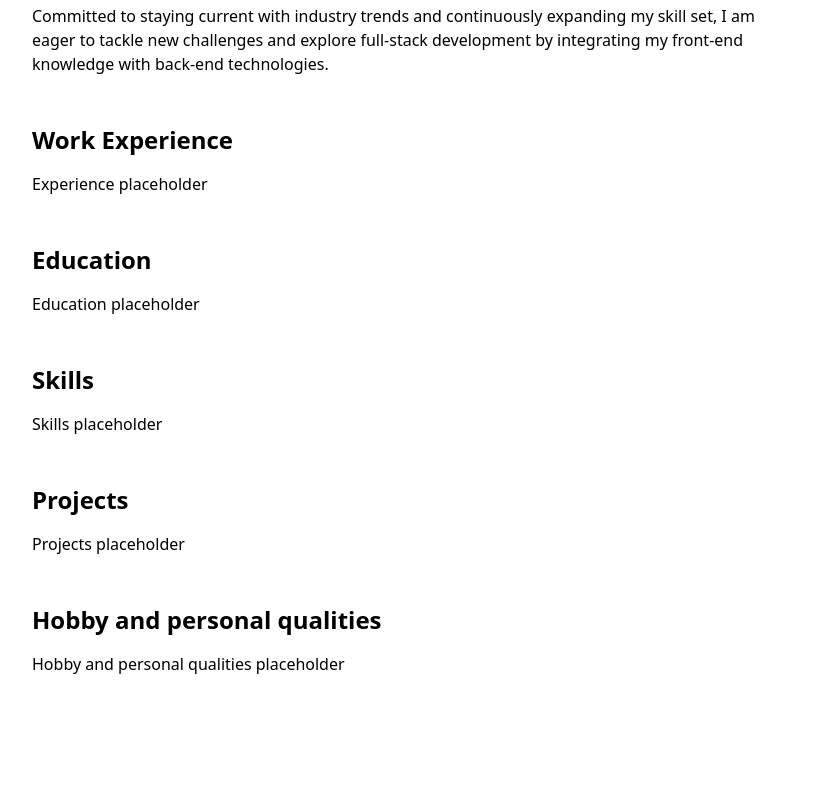
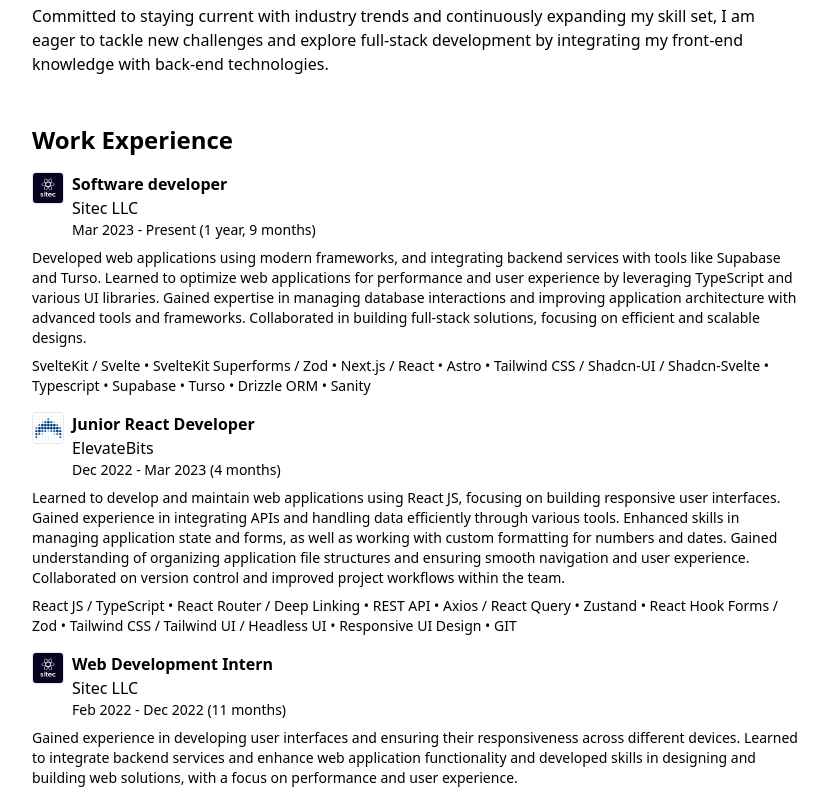
Before and after one commit to HogarStrashni/codematic-resume, a SvelteKit app: page / in a window 1280 px wide. Shown: the part 440-1238 px from the top of the page, without its empty margins (224-1052 px from the left). Before the commit the page ends 1180 px from the top, so only its background shows below. Built offline with nearby package versions, Linux system fonts and the light colour scheme.

Commit message:
implement experience section - first iteration

```diff
--- /dev/null
+++ b/src/lib/components/custom-ui/section/experience/date-range-display.svelte
@@ -0,0 +1,20 @@
+<script lang="ts">
+	import type { SvelteHTMLElements } from 'svelte/elements';
+	import { getDuration, formatDate } from '$lib/utils/date-formatter';
+	import Typography from '$lib/components/custom-ui/typography';
+
+	type ExperienceArticleProps = {
+		startDate: string;
+		endDate: string | null;
+		class?: SvelteHTMLElements['p']['class'];
+	};
+	let { startDate, endDate, class: className }: ExperienceArticleProps = $props();
+
+	const start = formatDate(startDate);
+	const end = endDate ? formatDate(endDate) : 'Present';
+	const diff = getDuration(startDate, endDate);
+</script>
+
+<Typography variant="textSmall" class={className}>
+	{`${start} - ${end} (${diff})`}
+</Typography>
--- /dev/null
+++ b/src/lib/components/custom-ui/section/experience/experience-article.svelte
@@ -0,0 +1,33 @@
+<script lang="ts">
+	import type { SvelteHTMLElements } from 'svelte/elements';
+
+	import { cn } from '$lib/utils/tailwind';
+	import Typography from '$lib/components/custom-ui/typography';
+	import { DateRangeDisplay } from '$lib/components/custom-ui/section/experience';
+	import ListTags from '$lib/components/custom-ui/list-tags';
+	import type { ExperienceData } from '$lib/data/experience-data';
+
+	type ExperienceArticleProps = {
+		articleData: ExperienceData;
+		class?: SvelteHTMLElements['article']['class'];
+	};
+	let { articleData, class: className }: ExperienceArticleProps = $props();
+
+	const { title, company, logo, startDate, endDate, description, technologies } = articleData;
+</script>
+
+<article class={cn('space-y-2', className)}>
+	<div class="flex gap-2">
+		<div class="size-8 shrink-0 overflow-hidden rounded border">
+			<img src={logo} alt={title + 'logo'} />
+		</div>
+		<div>
+			<Typography tag="h3" fontWeight="bold">{title}</Typography>
+			<Typography>{company}</Typography>
+			<DateRangeDisplay {startDate} {endDate} />
+		</div>
+	</div>
+	<Typography variant="textSmall">{description}</Typography>
+
+	<ListTags data={technologies} />
+</article>
--- /dev/null
+++ b/src/lib/components/custom-ui/section/experience/experience.svelte
@@ -0,0 +1,15 @@
+<script lang="ts">
+	import type { SvelteHTMLElements } from 'svelte/elements';
+
+	import { experienceData } from '$lib/data/experience-data';
+	import { ExperienceArticle } from '$lib/components/custom-ui/section/experience';
+
+	type ExperienceProps = { class?: SvelteHTMLElements['div']['class'] };
+	let { class: className }: ExperienceProps = $props();
+</script>
+
+<div class={className}>
+	{#each experienceData as articleData, idx (idx)}
+		<ExperienceArticle {articleData} />
+	{/each}
+</div>
--- /dev/null
+++ b/src/lib/components/custom-ui/section/experience/index.ts
@@ -0,0 +1,5 @@
+import Experience from './experience.svelte';
+import ExperienceArticle from './experience-article.svelte';
+import DateRangeDisplay from './date-range-display.svelte';
+
+export { Experience as default, ExperienceArticle, DateRangeDisplay };
--- a/src/lib/components/custom-ui/section/section-wrapper.svelte
+++ b/src/lib/components/custom-ui/section/section-wrapper.svelte
@@ -13,7 +13,7 @@
 </script>
 
 <section class={cn('mt-12 space-y-4', className)}>
-	<Typography tag="h3" variant="headingSmall" fontWeight="bold">
+	<Typography tag="h2" variant="headingSmall" fontWeight="bold">
 		{title}
 	</Typography>
 
--- a/src/routes/+page.svelte
+++ b/src/routes/+page.svelte
@@ -1,7 +1,9 @@
 <script lang="ts">
 	import Header from '$lib/components/custom-ui/header';
 	import SectionWrapper from '$lib/components/custom-ui/section';
+
 	import Summary from '$lib/components/custom-ui/section/summary';
+	import Experience from '$lib/components/custom-ui/section/experience';
 </script>
 
 <Header />
@@ -11,7 +13,7 @@
 </SectionWrapper>
 
 <SectionWrapper title="Work Experience">
-	<div>Experience placeholder</div>
+	<Experience class="space-y-4" />
 </SectionWrapper>
 
 <SectionWrapper title="Education">
```
